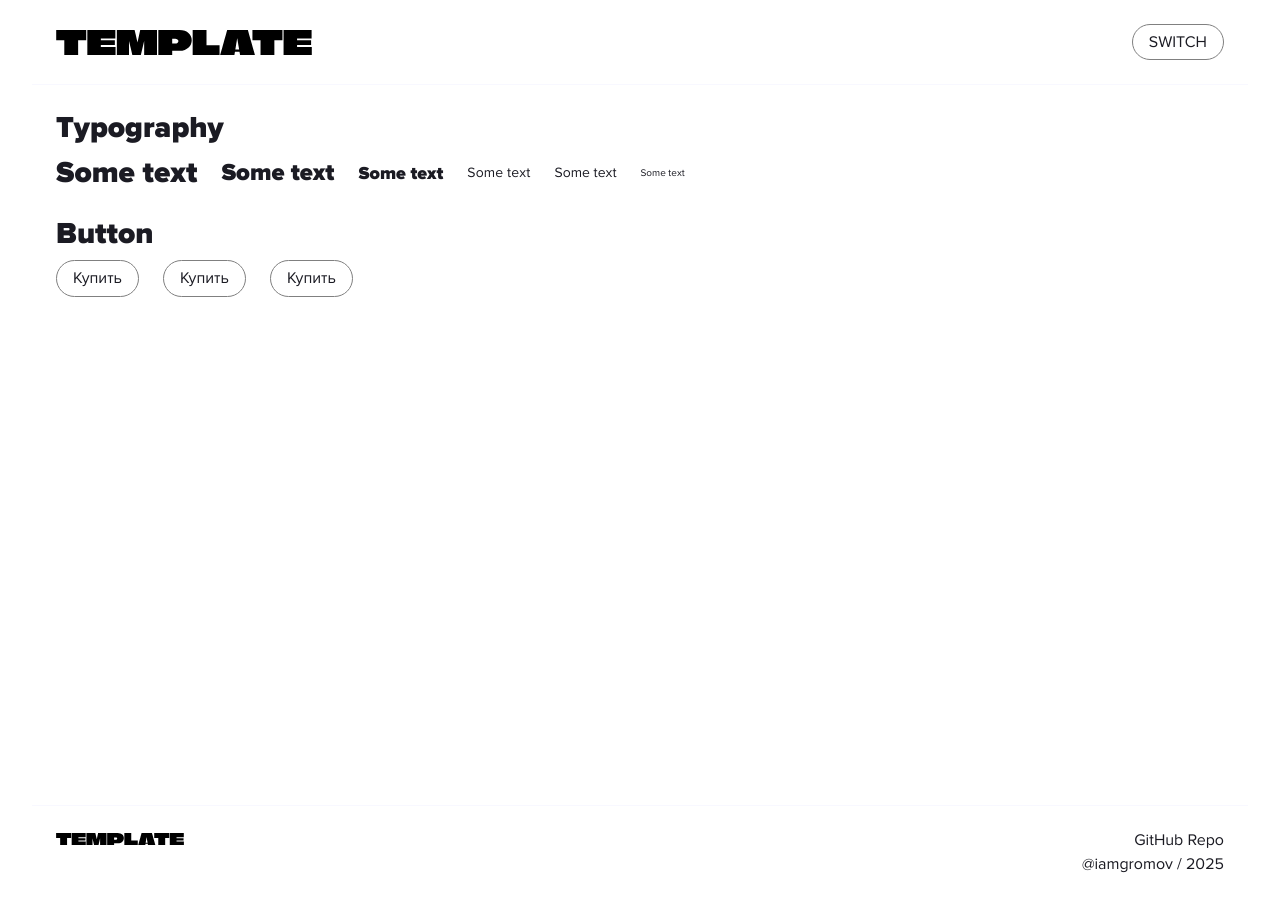
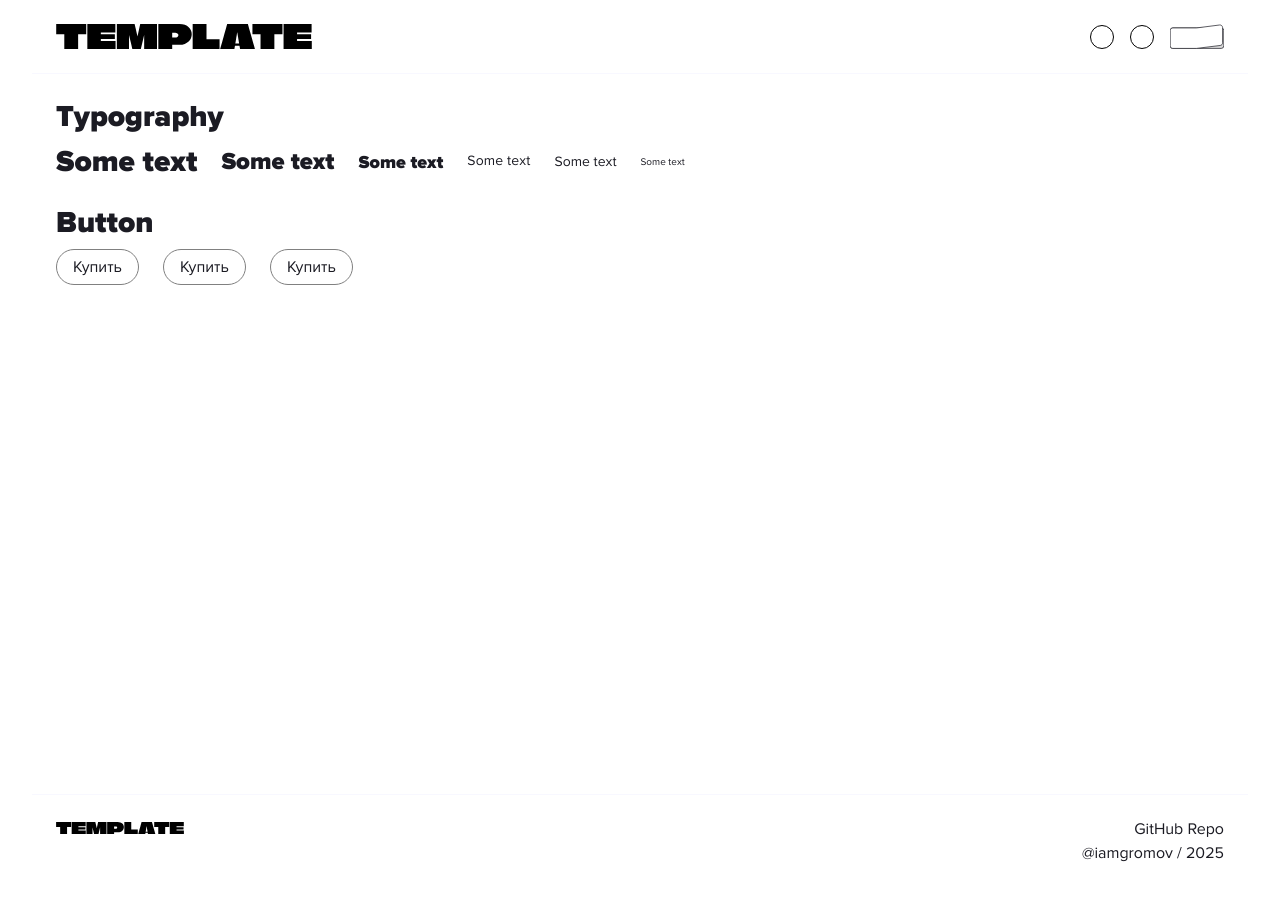
Before and after one commit to iamgromov/gargantua, a React (Vite) app: page / in a window 1280 px wide. Shown: the top 910 px of the page. Built offline with nearby package versions, Linux system fonts and the light colour scheme.

Commit message:
feat: add theme switcher stub

```diff
--- /dev/null
+++ b/src/assets/icons/ThemeSwitcher.tsx
@@ -0,0 +1,26 @@
+import type { FC } from 'react';
+
+import type { IconProps } from 'shared/types';
+
+export const ThemeSwitcher: FC<IconProps> = ({ ...props }) => {
+  return (
+    <svg width='54' height='25' viewBox='0 0 306 137' fill='none' {...props}>
+      <rect
+        x='1'
+        y='20'
+        width='304'
+        height='116'
+        rx='15'
+        fill='#D9D9D9'
+        stroke='#1B1B23'
+        stroke-width='4'
+      />
+      <path
+        d='M281.103 3.29004C290.067 2.14688 298 9.13254 298 18.1699V104.363C298 111.933 292.36 118.316 284.849 119.249L149.939 136H16C7.71573 136 1 129.284 1 121V35C1 26.7157 7.71573 20 16 20H150.063L150.127 19.9922L281.103 3.29004Z'
+        fill='white'
+        stroke='#1B1B23'
+        stroke-width='4'
+      />
+    </svg>
+  );
+};
--- /dev/null
+++ b/src/assets/icons/index.ts
@@ -0,0 +1 @@
+export * from './ThemeSwitcher';
--- a/src/components/Header/Header.module.scss
+++ b/src/components/Header/Header.module.scss
@@ -25,4 +25,38 @@
       transform: translateY(1px);
     }
   }
+
+  .controls {
+    display: flex;
+
+    align-items: center;
+
+    gap: 16px;
+
+    .button {
+      width: 24px;
+      height: 24px;
+
+      border: 1px solid black;
+      border-radius: 12px;
+    }
+
+    .switcher {
+      display: flex;
+
+      align-items: center;
+
+      &:hover {
+        cursor: pointer;
+
+        transform: scaleX(-1);
+
+        svg {
+          path {
+            fill: whitesmoke;
+          }
+        }
+      }
+    }
+  }
 }
--- a/src/components/Header/Header.tsx
+++ b/src/components/Header/Header.tsx
@@ -1,9 +1,11 @@
 import { type FC, type ReactElement } from 'react';
 import { Link } from 'react-router-dom';
 
-import { Button, Logo } from 'shared/ui';
+import { Logo } from 'shared/ui';
 
 import styles from './Header.module.scss';
+
+import { ThemeSwitcher } from 'assets/icons';
 
 export const Header: FC = (): ReactElement => {
   return (
@@ -12,7 +14,13 @@ export const Header: FC = (): ReactElement => {
         <Logo />
       </Link>
 
-      <Button title='SWITCH' />
+      <div className={styles.controls}>
+        <button className={styles.button}></button>
+        <button className={styles.button}></button>
+        <div className={styles.switcher}>
+          <ThemeSwitcher />
+        </div>
+      </div>
     </div>
   );
 };
```
